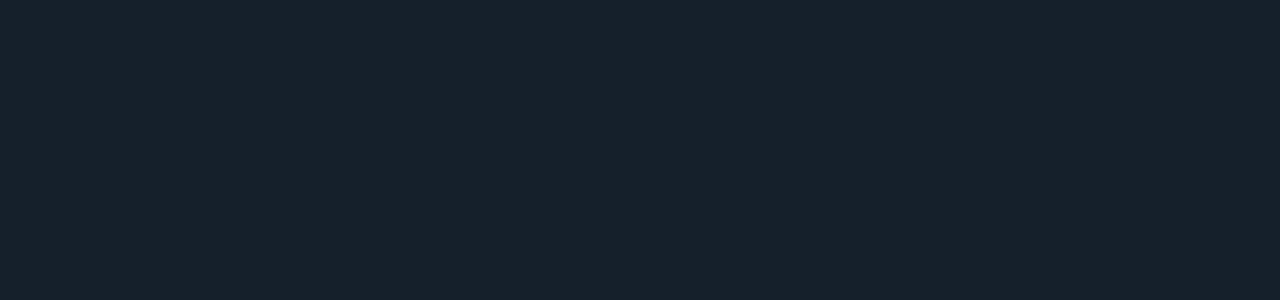
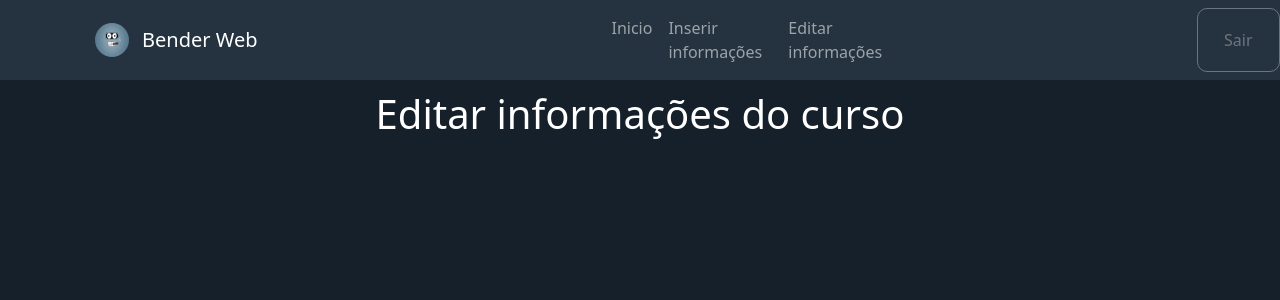
Before and after one commit to murilo-alvesmelo/bender-interface-web-react, a React (Create React App) app: page /editar_info in a window 1280 px wide. Before the commit this address had no page. Shown: the top 300 px of the page. Built offline with nearby package versions, Linux system fonts and the light colour scheme.

Commit message:
R49/pagina-inicial-web

```diff
--- a/src/App.js
+++ b/src/App.js
@@ -7,7 +7,7 @@
 import 'bootstrap/dist/css/bootstrap.min.css';
 import styles from './App.module.css'
 import TelaInicial from './componentes/telaInicial'
-import NavBar from './layout/NavBar';
+import EditarInfo from './componentes/editarInformacoes';
 
 function App() {
   return (
@@ -15,6 +15,7 @@
     <Router>
       <Routes>
         <Route path="/tela_inicial" element={<TelaInicial/>} />
+        <Route path="/editar_info" element={<EditarInfo/>} />
       </Routes>
     </Router>
     </div>
--- /dev/null
+++ b/src/componentes/editarInformacoes/index.js
@@ -0,0 +1,15 @@
+import React, { Component } from 'react';
+import styles from './index.module.css'
+import NavBar from '../../layout/NavBar.js';
+
+class EditarInfo extends Component{
+    render(){
+        return(
+            <>
+            <NavBar/>
+            <h1 className={styles.h1}>Editar informações do curso</h1>
+            </>
+        )
+    }
+}
+export default EditarInfo;
--- /dev/null
+++ b/src/componentes/editarInformacoes/index.module.css
@@ -0,0 +1,5 @@
+.h1{
+    text-align: center;
+    color: #FFF;
+    padding: 10px;
+}
--- a/src/layout/NavBar.js
+++ b/src/layout/NavBar.js
@@ -20,7 +20,7 @@
                         <div className={styles.navContainer}>
                         <Nav.Link href="/tela_inicial">Inicio</Nav.Link>
                         <Nav.Link href="/inserir_info">Inserir informações</Nav.Link>
-                        <Nav.Link href="#pricing">Editar informações</Nav.Link>
+                        <Nav.Link href="/editar_info">Editar informações</Nav.Link>
                         </div>
                         <Button variant="outline-secondary" className={styles.button}>Sair</Button>{' '}
                     </Nav>
```
